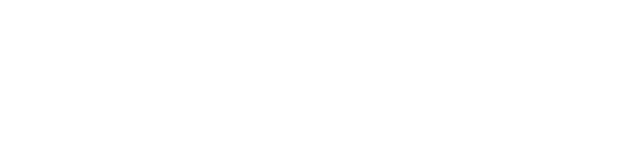
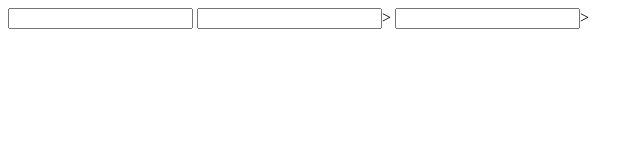
Before and after one commit to CEEMTI-BG-prof-Melissa/aula-04-25-03-cecilia-emilly, a plain HTML site: page index.html in a window 1280 px wide. Shown: the whole page, without its empty margins (0-643 px from the left). Drawn offline with Linux system fonts and the light colour scheme.

Commit message:
Update index.html

```diff
--- a/index.html
+++ b/index.html
@@ -4,6 +4,10 @@
   </head>
 
   <body>
-
+       <form>
+           <input type="">
+           <input type="">>
+           <input type="">>
+       </form>
     </body>
 </html>
```
